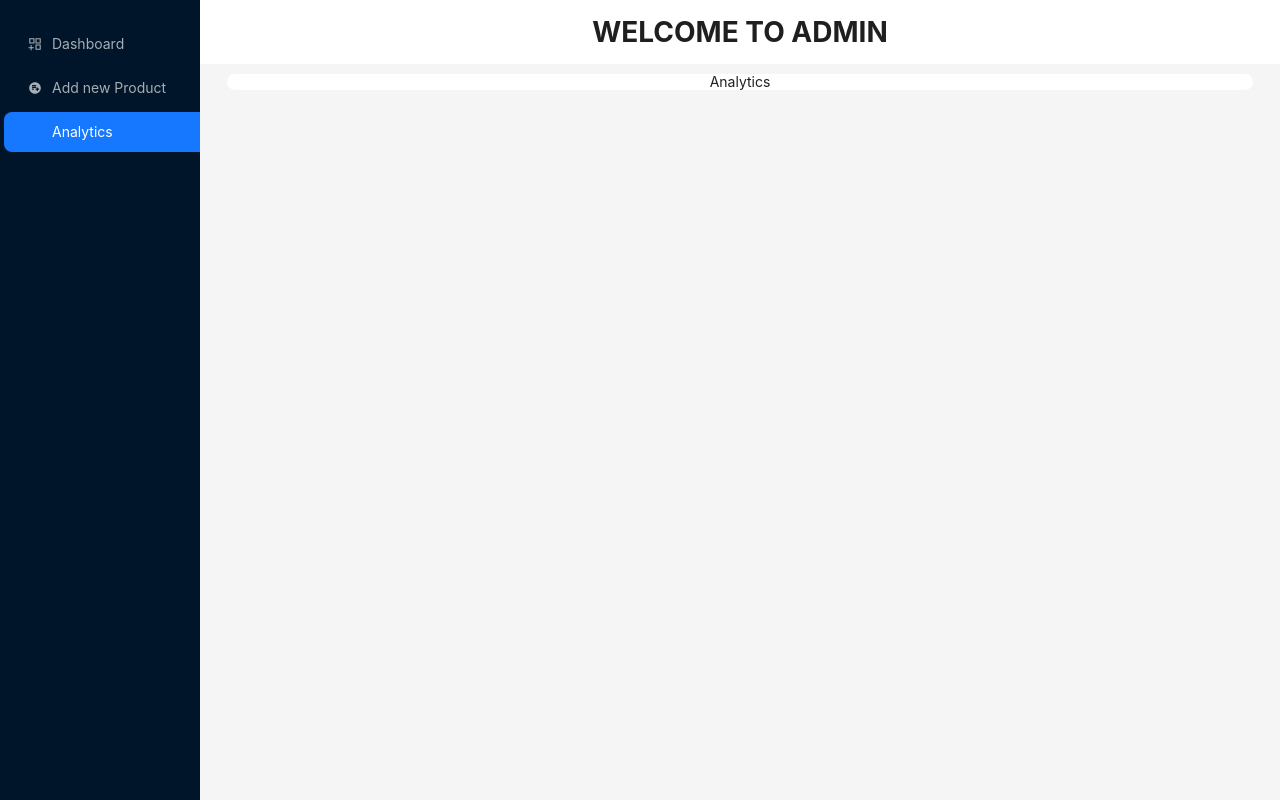
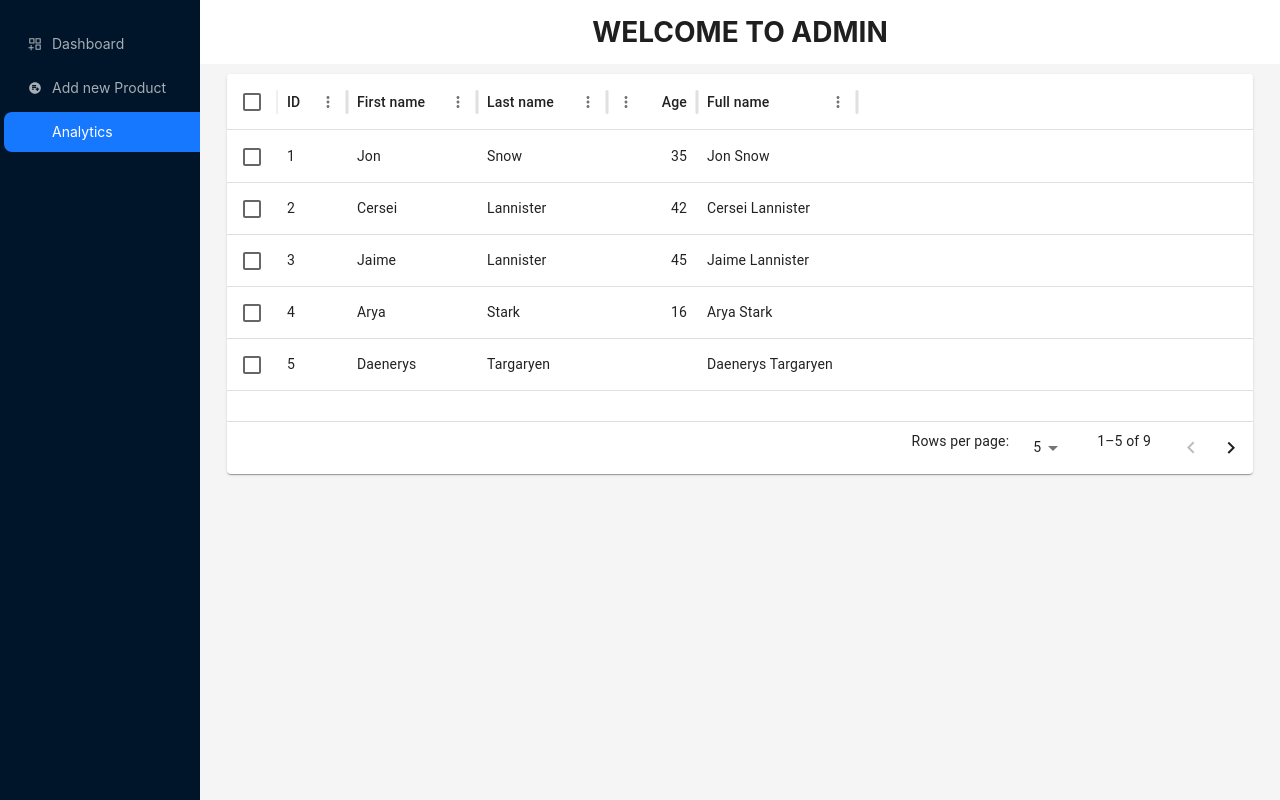
Before and after one commit to NezerAbdullayev/e-commerce_ts, a React (Vite) app in the folder frontend/: page /admin in a window 1280 px wide. Both pictures are taken after a click on the item "Analytics". Built offline with nearby package versions, Linux system fonts and the light colour scheme; no server answers.

Commit message:
fix:(adminApi): fixed cache handling

```diff
--- a/frontend/package.json
+++ b/frontend/package.json
@@ -13,6 +13,7 @@
     "@emotion/react": "^11.13.3",
     "@emotion/styled": "^11.13.0",
     "@mui/material": "^6.1.1",
+    "@mui/x-data-grid": "^7.19.0",
     "@reduxjs/toolkit": "^2.2.7",
     "antd": "^5.21.1",
     "chart.js": "^4.4.4",
--- a/frontend/src/pages/admin/components/analytics/Analytics.tsx
+++ b/frontend/src/pages/admin/components/analytics/Analytics.tsx
@@ -1,11 +1,51 @@
-import { FC } from "react";
+import { DataGrid, GridColDef } from "@mui/x-data-grid";
+import Paper from "@mui/material/Paper";
 
-const Analytics: FC = () => {
+const columns: GridColDef[] = [
+    { field: "id", headerName: "ID", width: 70 },
+    { field: "firstName", headerName: "First name", width: 130 },
+    { field: "lastName", headerName: "Last name", width: 130 },
+    {
+        field: "age",
+        headerName: "Age",
+        type: "number",
+        width: 90,
+    },
+    {
+        field: "fullName",
+        headerName: "Full name",
+        description: "This column has a value getter and is not sortable.",
+        sortable: false,
+        width: 160,
+        valueGetter: (_, row) => `${row.firstName || ""} ${row.lastName || ""}`,
+    },
+];
+
+const rows = [
+    { id: 1, lastName: "Snow", firstName: "Jon", age: 35 },
+    { id: 2, lastName: "Lannister", firstName: "Cersei", age: 42 },
+    { id: 3, lastName: "Lannister", firstName: "Jaime", age: 45 },
+    { id: 4, lastName: "Stark", firstName: "Arya", age: 16 },
+    { id: 5, lastName: "Targaryen", firstName: "Daenerys", age: null },
+    { id: 6, lastName: "Melisandre", firstName: null, age: 150 },
+    { id: 7, lastName: "Clifford", firstName: "Ferrara", age: 44 },
+    { id: 8, lastName: "Frances", firstName: "Rossini", age: 36 },
+    { id: 9, lastName: "Roxie", firstName: "Harvey", age: 65 },
+];
+
+const paginationModel = { page: 0, pageSize: 5 };
+
+export default function DataTable() {
     return (
-        <div>
-            <div>Analytics</div>
-        </div>
+        <Paper sx={{ height: 400, width: "100%" }}>
+            <DataGrid
+                rows={rows}
+                columns={columns}
+                initialState={{ pagination: { paginationModel } }}
+                pageSizeOptions={[5, 10]}
+                checkboxSelection
+                sx={{ border: 0 }}
+            />
+        </Paper>
     );
-};
-
-export default Analytics;
+}
--- a/frontend/src/pages/admin/components/products/Products.tsx
+++ b/frontend/src/pages/admin/components/products/Products.tsx
@@ -1,8 +1,11 @@
 import { FC, useCallback, useEffect, useState } from "react";
 import { useDeleteProductMutation, useGetAllProductsQuery } from "../../../../redux/services/adminApi";
-import { Alert, Col, Table } from "antd";
+import { Alert, Button, Col, Flex, Table, Modal } from "antd";
 import type { TableColumnsType } from "antd";
 import { Products as ProductsType } from "../../../../types/globalTypes";
+
+import EditIcon from "@mui/icons-material/Edit";
+import DeleteIcon from "@mui/icons-material/Delete";
 
 interface DataType {
     key: React.Key;
@@ -15,6 +18,7 @@
 }
 
 const Products: FC = () => {
+    const [isEdit, setIsEdit] = useState<boolean>(false);
     const [products, setProducts] = useState<DataType[]>([]);
     const [currentPage, setCurrentPage] = useState(1);
     const [totalPages, setTotalPages] = useState(0);
@@ -24,12 +28,29 @@
 
     const [deleteProduct] = useDeleteProductMutation();
 
-    const handleProductDelete = async (id: string) => {
+    console.log(isEdit);
+
+    const onDeleteProduct = async (id: string) => {
+        Modal.confirm({
+            title: "Do you want to delete this product?",
+            onOk: () => {
+                console.log(id);
+                // const res = await deleteProduct({ id });
+                // if (res) console.log(res);
+                // else console.log("xeta bas verdi ");
+            },
+            okText: "Yes",
+            okType: "danger",
+        });
+    };
+    const onEditProduct = async (id: string) => {
+        setIsEdit(true);
         console.log(id);
-        const res = await deleteProduct({ id });
-        if (res) console.log(res);
-        else console.log("xeta bas verdi ");
     };
+
+    const onCloseEditModal = useCallback(() => {
+        setIsEdit(false);
+    }, []);
 
     useEffect(() => {
         if (productsData?.products?.length > 0) {
@@ -74,7 +95,14 @@
             title: "Action",
             dataIndex: "x",
             key: "x",
-            render: (_, record) => <a onClick={() => handleProductDelete(record.id)}>Delete</a>,
+            render: (_, record) => {
+                return (
+                    <Flex gap={10}>
+                        <Button icon={<EditIcon />} onClick={() => onEditProduct(record.id)} />
+                        <Button icon={<DeleteIcon />} onClick={() => onDeleteProduct(record.id)} danger />
+                    </Flex>
+                );
+            },
         },
     ];
 
@@ -104,13 +132,14 @@
             <Table
                 style={{ minWidth: 800 }}
                 columns={columns}
+                dataSource={products}
                 expandable={{
                     expandedRowRender: (record) => <p style={{ margin: 0 }}>{record.description}</p>,
                     rowExpandable: (record) => record.name !== "Not Expandable",
                 }}
-                dataSource={products}
                 pagination={{ pageSize: limit, position: ["bottomCenter"], total: totalPages * limit, onChange: handlePageChange }}
             />
+            <Modal title="Edit Product" open={isEdit} onCancel={onCloseEditModal} onOk={() => setIsEdit(false)} okText="Save"></Modal>
         </Col>
     );
 };
--- a/frontend/src/redux/services/adminApi.ts
+++ b/frontend/src/redux/services/adminApi.ts
@@ -3,10 +3,12 @@
 const adminApi = createApi({
     reducerPath: "admin",
     baseQuery: fetchBaseQuery({ baseUrl: "http://localhost:3000/api/products" }),
+
     tagTypes: ["Admin"],
     endpoints: (builder) => ({
         getAllProducts: builder.query({
             query: ({ page, limit }) => `?page=${page}&limit=${limit}`,
+            providesTags: ["Admin"],
         }),
         createNewProduct: builder.mutation({
             query: (newProduct) => ({
@@ -15,6 +17,7 @@
                 body: newProduct,
                 credentials: "include",
             }),
+            invalidatesTags: ["Admin"],
         }),
         deleteProduct: builder.mutation({
             query: ({ id }) => ({
@@ -22,6 +25,7 @@
                 method: "DELETE",
                 credentials: "include",
             }),
+            invalidatesTags: ["Admin"],
         }),
     }),
 });
```
Also changed, not shown: 2 other files (tests, documents, lock files or other folders).
